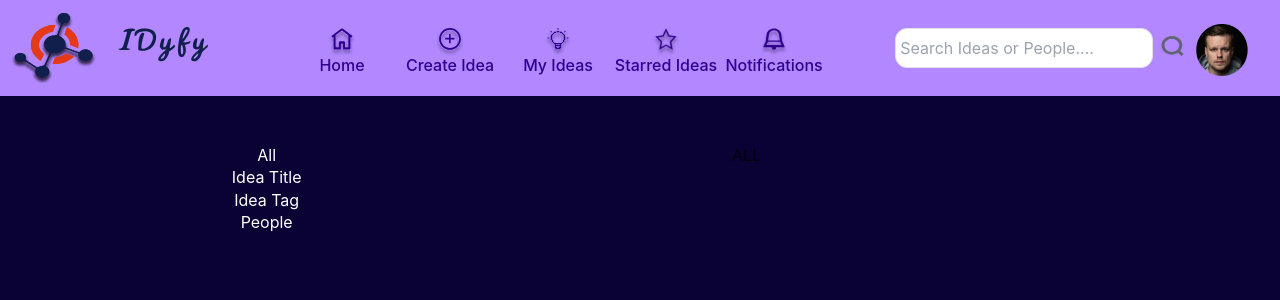
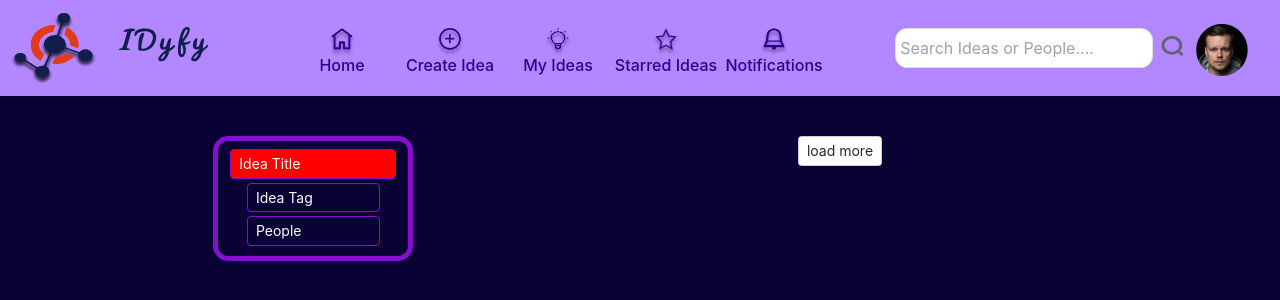
Before and after one commit to srinivass2000/IDyfy, a React (Create React App) app in the folder client/: page /search/1 in a window 1280 px wide. Shown: the top 300 px of the page. Built offline with nearby package versions, Linux system fonts and the light colour scheme; no server answers; sample sign-in values are in the browser's storage.

Commit message:
search page frontend

```diff
--- a/client/src/components/Feed_Page/feedpage.js
+++ b/client/src/components/Feed_Page/feedpage.js
@@ -22,7 +22,7 @@ const FeedPage = () => {
               setIdeas([...ideas, ...res.data.ideas]);
             }
             // console.log(res.data.ideas);
-            console.log(ideas);
+            // console.log(ideas);
           },
           (err) => {
             console.log(err);
--- a/client/src/components/search/search.js
+++ b/client/src/components/search/search.js
@@ -1,15 +1,17 @@
 import React from "react";
 import { useParams } from "react-router-dom";
 import { useState } from "react";
+import profile from "../../assets/images/dummy_profile.png";
 import axios from "axios";
 import authHeader from "../../services/auth-header";
 import { useEffect } from "react";
+import FeedTile from "../Feed_Tile/feed";
 const Search = () => {
   const { key } = useParams();
   const [resultTag, setResultTag] = useState();
   const [resultPeople, setResultPeople] = useState();
   const [resultName, setResultName] = useState();
-  const [showvalue, setShowValue] = useState(0);
+  const [showvalue, setShowValue] = useState(1);
 
   const [skip, setskip] = useState(3);
   const [skip1, setskip1] = useState(3);
@@ -19,7 +21,7 @@ const Search = () => {
     try {
       // console.log(skip);
       await axios
-        .get("http://localhost:5000/api/search/all" + key, {
+        .get("http://localhost:5000/api/search/all/" + key, {
           headers: authHeader(),
         })
         .then(
@@ -42,7 +44,7 @@ const Search = () => {
       // console.log(skip);
       await axios
         .get(
-          "http://localhost:5000/api/search/people" + key,
+          "http://localhost:5000/api/search/people/" + key,
           {
             headers: authHeader(),
           },
@@ -67,7 +69,7 @@ const Search = () => {
       // console.log(skip);
       await axios
         .get(
-          "http://localhost:5000/api/search/tags" + key,
+          "http://localhost:5000/api/search/tags/" + key,
           {
             headers: authHeader(),
           },
@@ -92,7 +94,7 @@ const Search = () => {
       // console.log(skip);
       await axios
         .get(
-          "http://localhost:5000/api/search/title" + key,
+          "http://localhost:5000/api/search/title/" + key,
           {
             headers: authHeader(),
           },
@@ -116,31 +118,132 @@ const Search = () => {
     getsearch();
   }, []);
 
+  const active = {
+    backgroundColor: "red",
+    border: "1px solid #840FCC",
+    width: "100%",
+  };
+  const notActive = {
+    backgroundColor: "#0a0135",
+    border: "1px solid #840FCC",
+    width: "80%",
+  };
+  const handleChange = (event) => {
+    if (event.target.value === "1") {
+      setShowValue(1);
+    }
+    if (event.target.value === "2") {
+      setShowValue(2);
+    }
+    if (event.target.value === "3") {
+      setShowValue(3);
+    }
+  };
   return (
     <div className="container">
-      <div className="row mt-12">
-        <div className="offset-lg-2 col-lg-1 text-white">
-          <div className="row" className={showvalue === 0 ? "active" : null}>
-            All
+      <div className="row mt-10">
+        <div className="col-12 flex justify-center d-lg-none mb-10">
+          <select
+            class="form-select form-select-sm mx-2 "
+            aria-label=".form-select-sm example"
+            style={{ width: "150px", backgroundColor: "#B287FF" }}
+            onChange={handleChange}
+          >
+            <option value="1"> Idea Title</option>
+            <option value="2">Idea Tag</option>
+            <option value="3"> People</option>
+          </select>
+        </div>
+        <div
+          className="offset-lg-2 col-lg-2 text-white d-none d-lg-block "
+          style={{
+            border: "5px solid #840FCC",
+            borderRadius: "15px",
+            width: "200px",
+            height: "125px",
+          }}
+        >
+          <center>
+            <button
+              className="row mt-2 text-white"
+              onClick={() => setShowValue(1)}
+              style={showvalue === 1 ? active : notActive}
+            >
+              Idea Title
+            </button>
+            <button
+              className="row mt-1 text-white"
+              onClick={() => setShowValue(2)}
+              style={showvalue === 2 ? active : notActive}
+            >
+              Idea Tag
+            </button>
+            <button
+              className="row mt-1 mb-2 text-white"
+              onClick={() => setShowValue(3)}
+              style={showvalue === 3 ? active : notActive}
+            >
+              People
+            </button>
+          </center>
+        </div>
+
+        {showvalue === 1 && (
+          <div className="offset-lg-1 col-lg-6">
+            <span
+              className="p-2 text-white d-lg-none"
+              style={{
+                backgroundColor: "red",
+              }}
+            >
+              IDEA TITLE
+            </span>
+            {/* <FeedTile /> */}
+            <button onClick={getideas}>load more</button>
           </div>
-          <div className="row" className={showvalue === 1 ? "active" : null}>
-            Idea Title
-          </div>
-          <div className="row" className={showvalue === 2 ? "active" : null}>
-            Idea Tag
-          </div>
-          <div className="row" className={showvalue === 3 ? "active" : null}>
-            People
-          </div>
-        </div>
-        {showvalue === 0 && <div className="offset-lg-1 col-lg-6">ALL</div>}
-        {showvalue === 1 && (
-          <div className="offset-lg-1 col-lg-6">IDEA TITLE</div>
         )}
         {showvalue === 2 && (
-          <div className="offset-lg-1 col-lg-6">IDEA TAG</div>
+          <div className="offset-lg-1 col-lg-6">
+            <span
+              className="p-2 text-white d-lg-none"
+              style={{
+                backgroundColor: "red",
+              }}
+            >
+              IDEA TAG
+            </span>
+            {/* <FeedTile /> */}
+            <button onClick={gettags}>load more</button>
+          </div>
         )}
-        {showvalue === 3 && <div className="offset-lg-1 col-lg-6">PEOPLE</div>}
+        {showvalue === 3 && (
+          <div className="offset-lg-1 col-lg-6">
+            <span
+              className="p-2 text-white d-lg-none"
+              style={{
+                backgroundColor: "red",
+              }}
+            >
+              PEOPLE
+            </span>
+            {/*  */}
+            <div className="row ">
+              <div className="idea col-lg-3 col-md-4 col-5 mr-1 ml-1 text-white ">
+                <img
+                  className="ml-3 mt-1 icon "
+                  src={profile}
+                  alt="My Profile"
+                />
+                <p className="text-left p-1">Name</p>
+                <p className="text-left p-1">
+                  Bio : Some thing is better than nothing
+                </p>
+              </div>
+            </div>
+            {/*  */}
+            <button onClick={getsearch}>load more</button>
+          </div>
+        )}
       </div>
     </div>
   );
```
